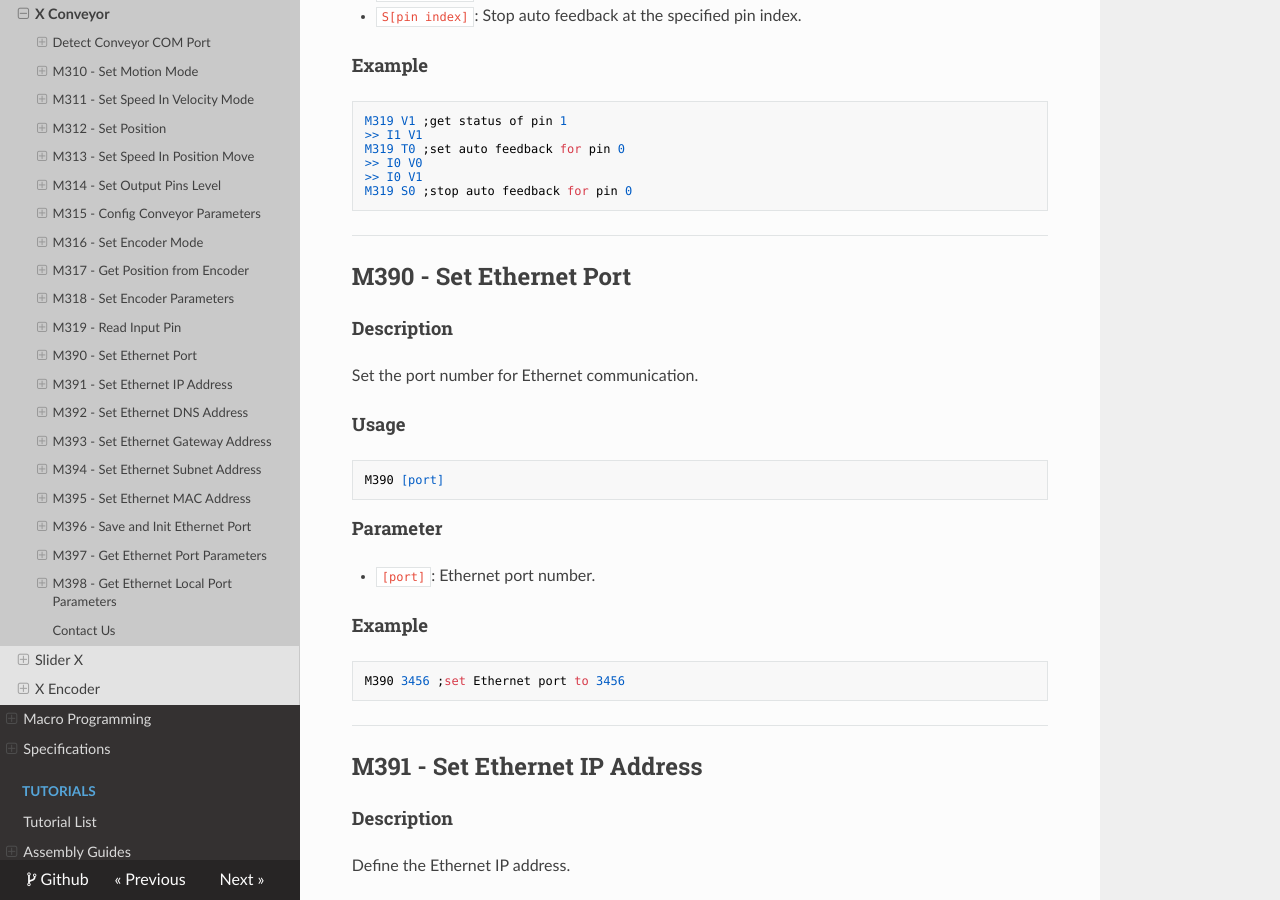
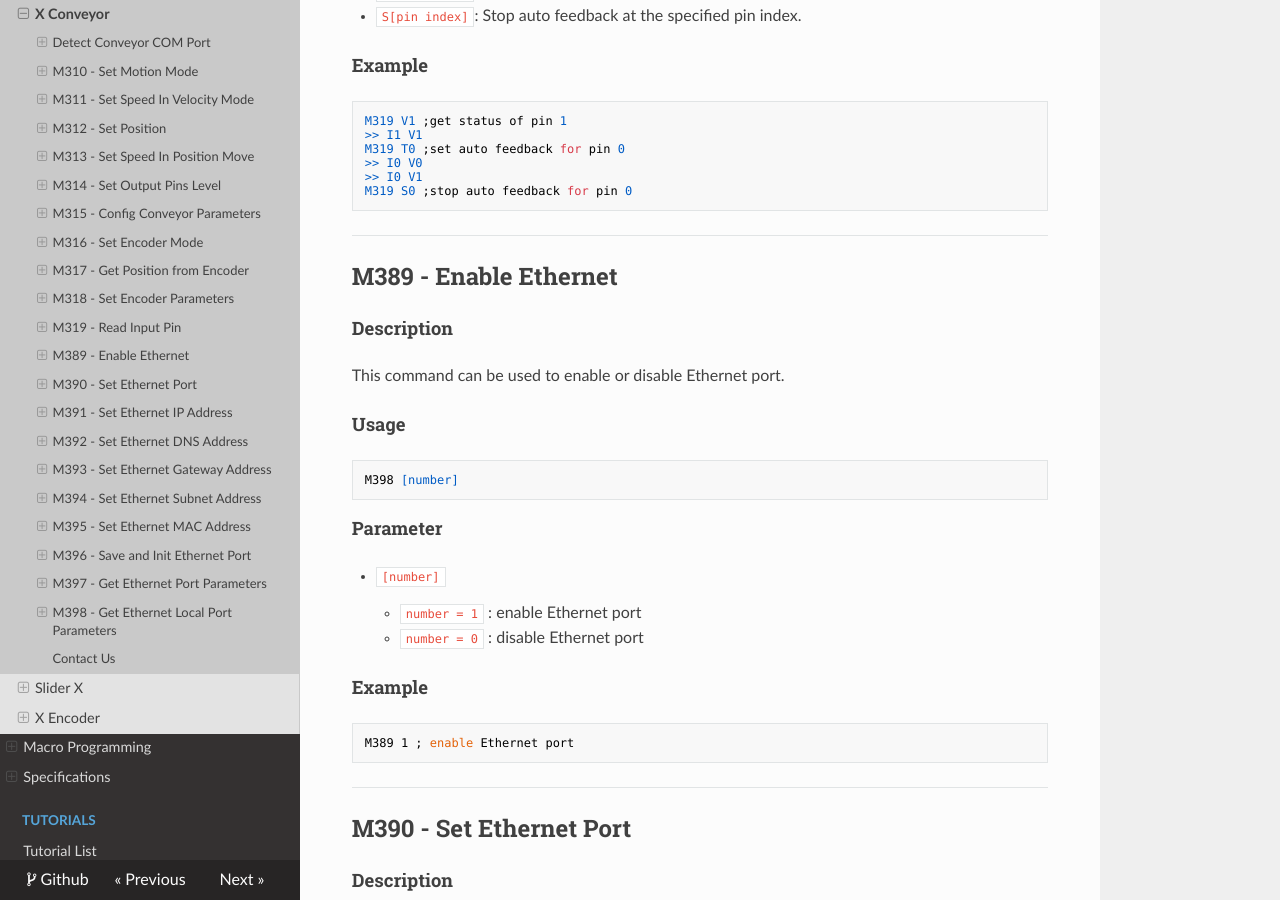
Before and after one commit to deltaxrobot/Delta-X-Docs, an MkDocs documentation site: the page built from docs/reference/gcodes/gc_industrial_conveyor.md, in a window 1280 px wide and 900 px high, scrolled down 5923 px. Built offline with MkDocs 1.6.1, drawn with Linux system fonts in a browser that asks for light colours; nearby versions of some CDN libraries; some of the changed text lies outside the part shown.

Commit message:
add gcode enable ethernet industrial conveyor

````diff
--- a/docs/reference/gcodes/gc_industrial_conveyor.md
+++ b/docs/reference/gcodes/gc_industrial_conveyor.md
@@ -284,7 +284,31 @@ M319 S0 ;stop auto feedback for pin 0
 ```
 
 ---
+## M389 - Enable Ethernet
 
+#### Description
+
+This command can be used to enable or disable Ethernet port.
+
+#### Usage
+
+```
+M398 [number]
+```
+
+#### Parameter
+
+* `[number]`
+    * `number = 1` : enable Ethernet port
+    * `number = 0` : disable Ethernet port
+
+#### Example
+
+```
+M389 1 ; enable Ethernet port
+```
+
+---
 ## M390 - Set Ethernet Port
 
 #### Description
@@ -400,7 +424,7 @@ M394 [number] [number] [number] [number]
 #### Example
 
 ```
-M394 192 168 237 89 ;set Subnet address to 192.168.237.89
+M394 255 255 255 0 ;set Subnet address to 255.255.255.0
 ```
 
 ---
````
